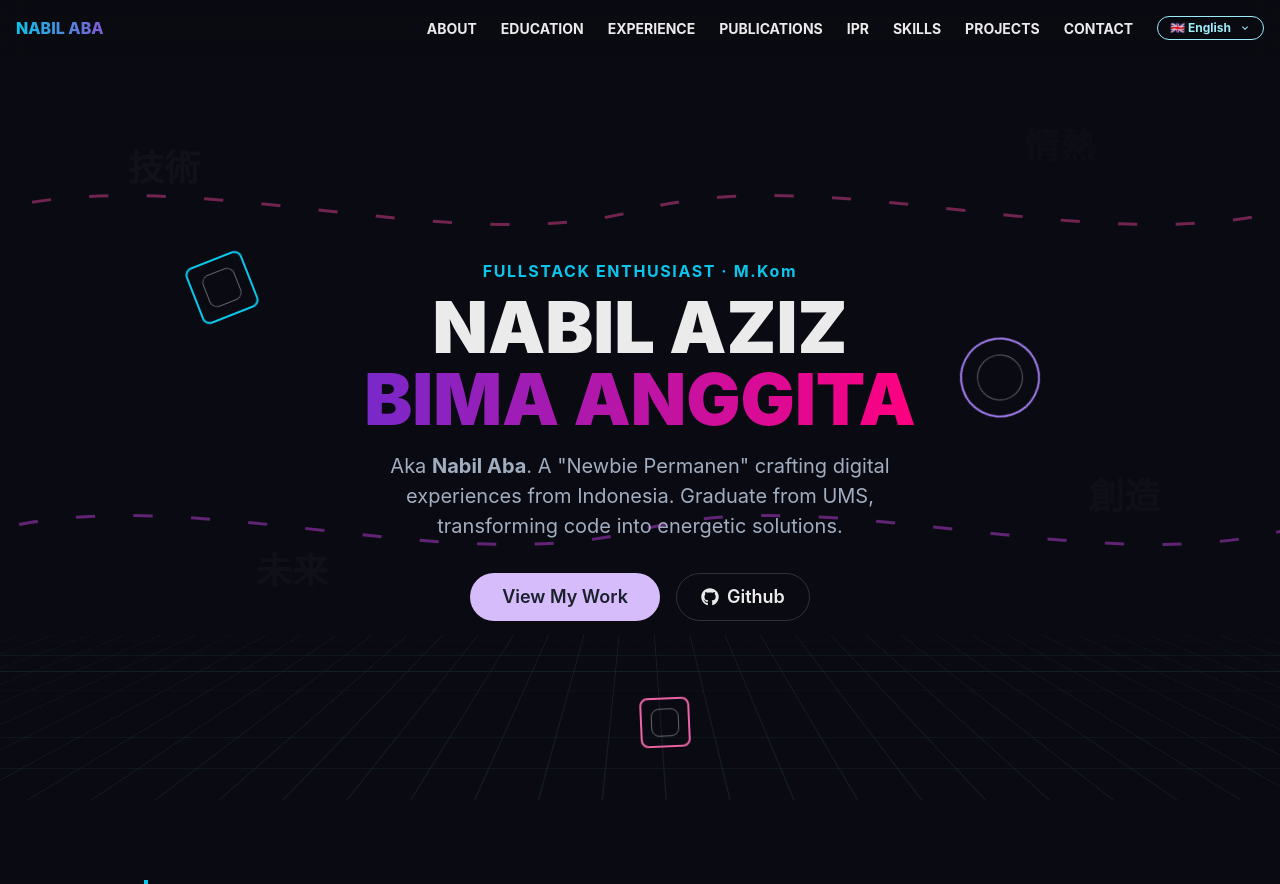
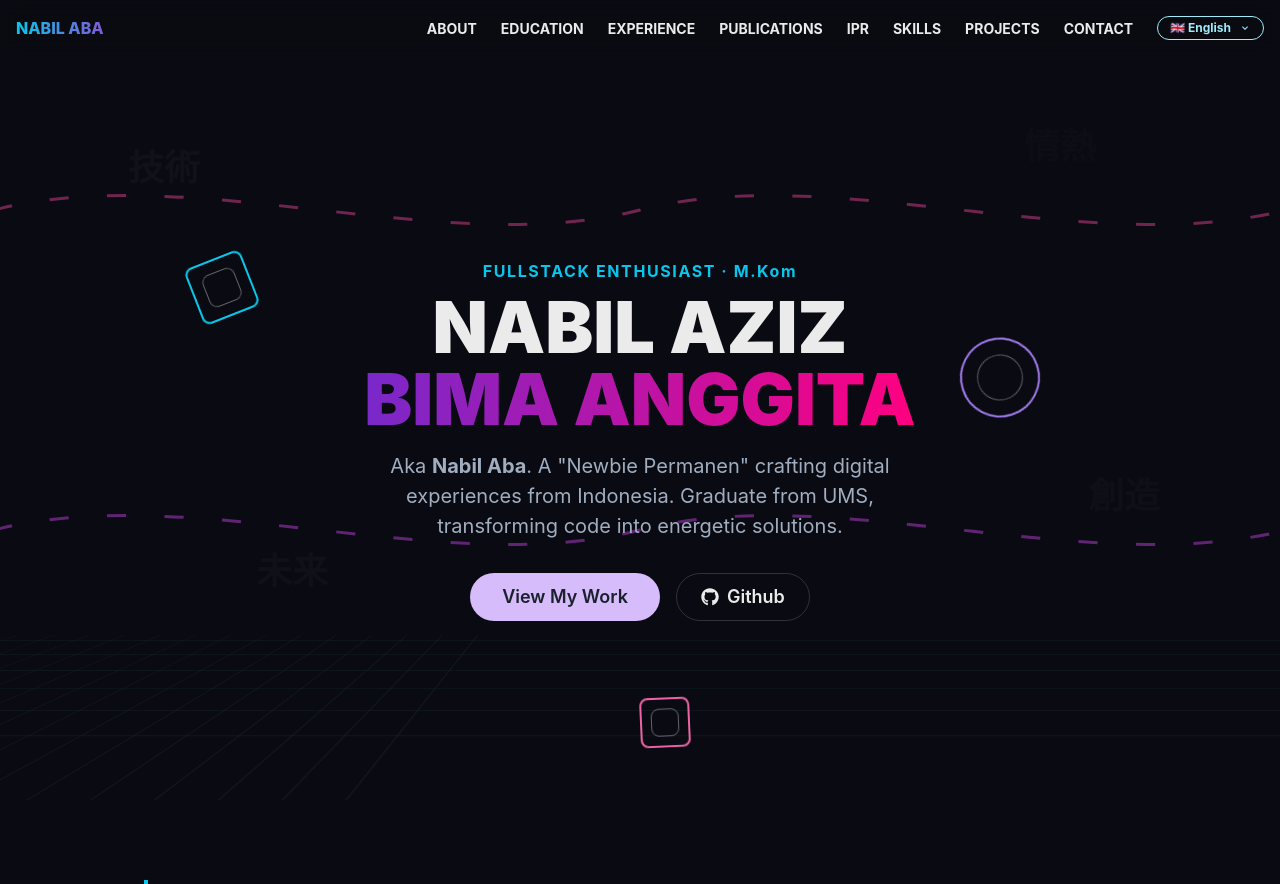
Before and after one commit to nabilaba/nabilaba.my.id, a React (Vite) app: page / in a window 1280 px wide. Shown: the top 884 px of the page. Built offline with nearby package versions, Linux system fonts and the light colour scheme.

Commit message:
coba fix lagi

```diff
--- a/src/pages/BackgroundDecorations.jsx
+++ b/src/pages/BackgroundDecorations.jsx
@@ -1,14 +1,20 @@
-import { Box, Text } from "@chakra-ui/react";
+import { Box, Text, keyframes } from "@chakra-ui/react";
 import { motion } from "framer-motion";
 
 const MotionBox = motion(Box);
 const MotionText = motion(Text);
 
-const AnimatedWavyDashedLine = ({ top, duration, color }) => {
-  const dashArrayValue = "15 30";
-  const totalDashLength = 45;
+const dashMove = keyframes`
+  from { stroke-dashoffset: 0; }
+  to { stroke-dashoffset: -45; }
+`;
 
-  return (
+const gridMove = keyframes`
+  from { transform: translateY(0px); }
+  to { transform: translateY(50px); }
+`;
+
+const WavyLine = ({ top, duration, color }) => (
   <Box
     position="absolute"
     top={top}
@@ -17,27 +23,82 @@ const AnimatedWavyDashedLine = ({ top, duration, color }) => {
     height="100px"
     zIndex="-1"
     overflow="hidden"
+    style={{ transform: "translateZ(0)" }}
   >
-      <motion.svg
+    <Box
+      as="svg"
       width="100%"
       height="100%"
       viewBox="0 0 1000 100"
       preserveAspectRatio="none"
     >
-        <motion.path
+      <path
         d="M-5,50 C150,0 350,100 500,50 C650,0 850,100 1005,50"
         stroke={color}
         strokeWidth="3"
         fill="none"
-          strokeDasharray={dashArrayValue}
-          animate={{ strokeDashoffset: [0, -totalDashLength] }}
-          transition={{
-            duration: duration,
-            repeat: Infinity,
-            ease: "linear",
+        strokeDasharray="15 30"
+        style={{
+          animation: `${dashMove} ${duration}s linear infinite`,
         }}
       />
-      </motion.svg>
+    </Box>
+  </Box>
+);
+
+const GridBackground = () => {
+  const cols = Array.from({ length: 22 }, (_, i) => i * 50);
+  const rows = Array.from({ length: 16 }, (_, i) => i * 50);
+
+  return (
+    <Box
+      position="absolute"
+      bottom="-20%"
+      left="-50%"
+      w="200%"
+      h="60%"
+      overflow="hidden"
+      opacity="0.2"
+      style={{
+        transform: "perspective(500px) rotateX(60deg)",
+        willChange: "transform",
+      }}
+    >
+      <Box
+        as="svg"
+        position="absolute"
+        top="-100%"
+        left="0"
+        w="100%"
+        h="200%"
+        style={{
+          animation: `${gridMove} 1.5s linear infinite`,
+          willChange: "transform",
+        }}
+      >
+        {cols.map((x) => (
+          <line
+            key={`c-${x}`}
+            x1={`${x}`}
+            y1="0"
+            x2={`${x}`}
+            y2="100%"
+            stroke="rgba(79,209,197,0.5)"
+            strokeWidth="1"
+          />
+        ))}
+        {rows.map((y) => (
+          <line
+            key={`r-${y}`}
+            x1="0"
+            y1={`${y}`}
+            x2="100%"
+            y2={`${y}`}
+            stroke="rgba(79,209,197,0.5)"
+            strokeWidth="1"
+          />
+        ))}
+      </Box>
     </Box>
   );
 };
@@ -61,48 +122,23 @@ export default function BackgroundDecorations() {
       position="fixed"
       top="0"
       left="0"
-      right="10px"
+      right="0"
       bottom="0"
       zIndex="-2"
       overflow="hidden"
       pointerEvents="none"
       bg="#0a0a12"
-      minH="100dvh"
-      w="100%"
+      style={{
+        transform: "translateZ(0)",
+        willChange: "transform",
+        height: "100%",
+        width: "100%",
+        contain: "strict",
+      }}
     >
-      <MotionBox
-        position="absolute"
-        bottom="-20%"
-        left="-50%"
-        w="200%"
-        h="60%"
-        bgGradient="linear(to-t, purple.900, transparent)"
-        opacity="0.2"
-        transform="perspective(500px) rotateX(60deg)"
-        css={{
-          backgroundImage:
-            "linear-gradient(rgba(79, 209, 197, 0.5) 1px, transparent 1px), linear-gradient(90deg, rgba(79, 209, 197, 0.5) 1px, transparent 1px)",
-          backgroundSize: "50px 50px",
-        }}
-        animate={{
-          backgroundPosition: ["0px 0px", "0px 50px"],
-        }}
-        transition={{
-          duration: 15,
-          repeat: Infinity,
-          ease: "linear",
-        }}
-      />
-      <AnimatedWavyDashedLine
-        top="20%"
-        duration={10}
-        color="rgba(213, 63, 140, 0.5)"
-      />
-      <AnimatedWavyDashedLine
-        top="60%"
-        duration={15}
-        color="rgba(183, 63, 213, 0.5)"
-      />
+      <GridBackground />
+      <WavyLine top="20%" duration={10} color="rgba(213, 63, 140, 0.5)" />
+      <WavyLine top="60%" duration={15} color="rgba(183, 63, 213, 0.5)" />
       {jpChars.map((item, i) => (
         <MotionText
           key={i}
@@ -113,6 +149,7 @@ export default function BackgroundDecorations() {
           fontWeight="bold"
           color="whiteAlpha.100"
           fontFamily="'Noto Sans JP', sans-serif"
+          style={{ transform: "translateZ(0)" }}
           animate={{ y: [0, -20, 0], opacity: [0.3, 0.6, 0.3] }}
           transition={{ duration: 5, delay: item.delay, repeat: Infinity }}
         >
@@ -131,10 +168,8 @@ export default function BackgroundDecorations() {
           borderColor={shape.color}
           boxShadow={`0 0 20px ${shape.color}`}
           borderRadius={shape.type === "donut" ? "full" : "lg"}
-          animate={{
-            rotate: 360,
-            y: [0, 30, 0],
-          }}
+          style={{ transform: "translateZ(0)" }}
+          animate={{ rotate: 360, y: [0, 30, 0] }}
           transition={{
             rotate: { duration: 10 + i * 2, repeat: Infinity, ease: "linear" },
             y: { duration: 4, repeat: Infinity, ease: "easeInOut" },
```
Lines whose indentation alone changed are shown as unchanged.
